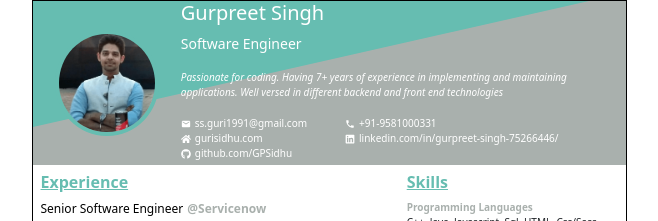
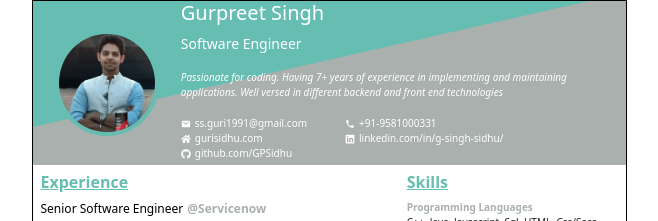
Before and after one commit to GPSidhu/site-v1, a React (Create React App) app: page /resume in a window 1280 px wide. Shown: the top 221 px of the page, without its empty margins (311-969 px from the left). Built offline with nearby package versions, Linux system fonts and the light colour scheme.

Commit message:
Linkedin url update

```diff
--- a/src/components/resume/data.js
+++ b/src/components/resume/data.js
@@ -20,7 +20,7 @@ const data = {
 		},
 		{
 			type: "linkedin",
-			value: "linkedin.com/in/gurpreet-singh-75266446/",
+			value: "linkedin.com/in/g-singh-sidhu/",
 		},
 		{
 			type: "github",
--- a/src/data/contact.js
+++ b/src/data/contact.js
@@ -6,7 +6,7 @@ const data = {
     buttonLabel: 'Email',
     email: 'ss.guri1991@gmail.com',
     contacts: [
-        {id: 'linkedin', label: 'Linkedin', href: '//www.linkedin.com/in/gurpreet-singh-75266446/'},
+        {id: 'linkedin', label: 'Linkedin', href: '//www.linkedin.com/in/g-singh-sidhu/'},
         {id: 'facebook', label: 'Facebook', href: 'https://www.facebook.com/gsinghsidhu/'},
         // {id: 'instagram', label: 'Instagram', href: '/'},
         {id: 'github', label: 'Github', href: '//www.github.com/GPSidhu'},
--- a/src/data/footer.js
+++ b/src/data/footer.js
@@ -10,7 +10,7 @@ const data = {
 		{
 			id: "linkedin",
 			label: "Linkedin",
-			href: "https://www.linkedin.com/in/gurpreet-singh-75266446/",
+			href: "https://www.linkedin.com/in/g-singh-sidhu",
 		},
 		{
 			id: "facebook",
```
Also changed, not shown: 1 other file (tests, documents, lock files or other folders).
